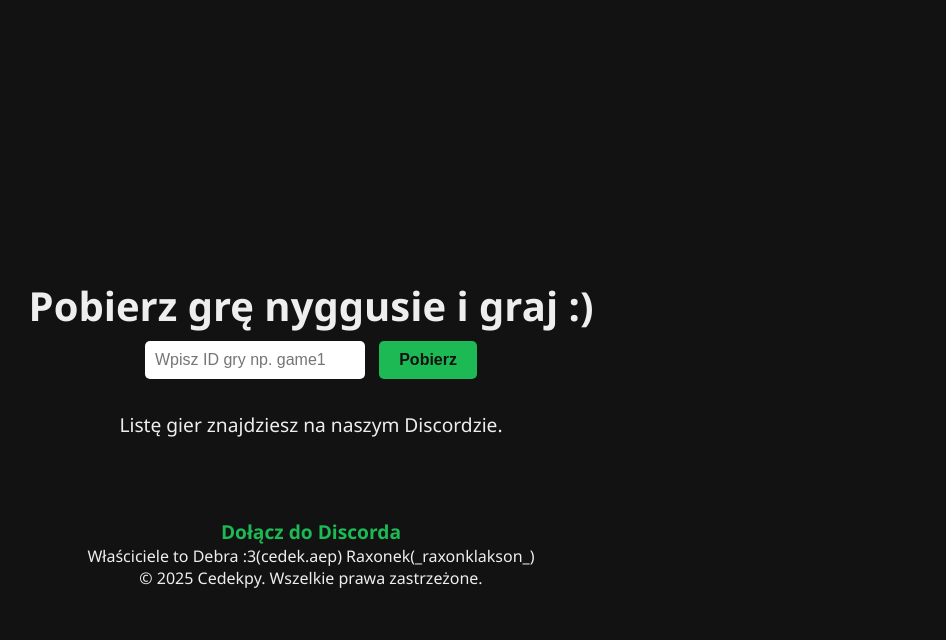
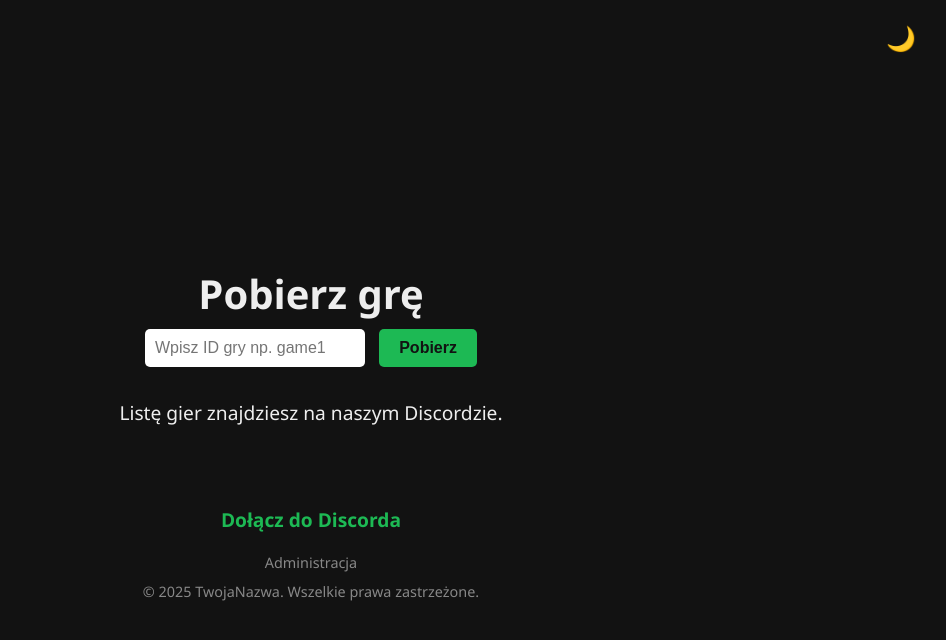
Before and after one commit to cedekpy/nwm, a plain HTML site: page index.html in a window 1280 px wide. Shown: the whole page, without its empty margins (329-1275 px from the left). Drawn offline with Linux system fonts and the light colour scheme.

Commit message:
Update index.html

```diff
--- a/index.html
+++ b/index.html
@@ -4,9 +4,25 @@
   <meta charset="UTF-8" />
   <title>Pobierz grę</title>
   <style>
+    :root {
+      --bg-color: #121212;
+      --text-color: #eee;
+      --button-bg: #1db954;
+      --button-text: #121212;
+      --footer-color: #888;
+    }
+
+    body.light {
+      --bg-color: #f4f4f4;
+      --text-color: #111;
+      --button-bg: #007bff;
+      --button-text: #fff;
+      --footer-color: #666;
+    }
+
     body {
-  background-color: #121212;
-  color: #eee;
+      background-color: var(--bg-color);
+      color: var(--text-color);
       font-family: 'Segoe UI', Tahoma, Geneva, Verdana, sans-serif;
       display: flex;
       flex-direction: column;
@@ -17,16 +33,20 @@
       text-align: center;
       padding: 20px;
       position: relative;
+      transition: background 0.3s, color 0.3s;
     }
+
     h1 {
       font-size: 2.5rem;
       margin-bottom: 0.5rem;
     }
+
     p {
       font-size: 1.2rem;
       margin-top: 0;
       margin-bottom: 2rem;
     }
+
     input[type="text"] {
       padding: 10px;
       font-size: 1rem;
@@ -36,37 +56,73 @@
       margin-right: 10px;
       outline: none;
     }
+
     button {
       padding: 10px 20px;
       font-size: 1rem;
       border: none;
       border-radius: 5px;
-      background-color: #1db954;
-      color: #121212;
+      background-color: var(--button-bg);
+      color: var(--button-text);
       font-weight: bold;
       cursor: pointer;
       transition: background-color 0.3s ease;
     }
+
     button:hover {
-      background-color: #17a74a;
+      opacity: 0.9;
     }
+
     a {
-      color: #1db954;
+      color: var(--button-bg);
       text-decoration: none;
       font-weight: bold;
       font-size: 1.2rem;
       margin-top: 3rem;
     }
+
     a:hover {
       text-decoration: underline;
     }
+
     .download-section {
       margin-bottom: 2rem;
+    }
+
+    .administracja {
+      font-size: 0.9rem;
+      color: var(--footer-color);
+      margin-top: 20px;
+    }
+
+    footer {
+      font-size: 0.9rem;
+      color: var(--footer-color);
+      margin-top: 10px;
+    }
+
+    #themeToggle {
+      position: absolute;
+      top: 15px;
+      right: 15px;
+      background: none;
+      border: none;
+      font-size: 1.5rem;
+      color: var(--text-color);
+      cursor: pointer;
+      transition: transform 0.2s;
+    }
+
+    #themeToggle:hover {
+      transform: scale(1.2);
     }
   </style>
 </head>
 <body>
-  <h1>Pobierz grę nyggusie i graj :)</h1>
+  <!-- Przycisk zmiany motywu -->
+  <button id="themeToggle" title="Zmień motyw">🌙</button>
+
+  <h1>Pobierz grę</h1>
 
   <div class="download-section">
     <input type="text" id="gameId" placeholder="Wpisz ID gry np. game1" />
@@ -74,14 +130,14 @@
   </div>
 
   <p>Listę gier znajdziesz na naszym Discordzie.</p>
-  <a href="https://dc.gg/cedek" target="_blank" rel="noopener noreferrer">
+  <a href="https://discord.gg/twoj-link" target="_blank" rel="noopener noreferrer">
     Dołącz do Discorda
   </a>
-  <div class="Właściciele">Właściciele to
-  Debra :3(cedek.aep)
-  Raxonek(_raxonklakson_)</div>
+
+  <div class="administracja">Administracja</div>
+
   <footer>
-    © 2025 Cedekpy. Wszelkie prawa zastrzeżone.
+    © 2025 TwojaNazwa. Wszelkie prawa zastrzeżone.
   </footer>
 
   <script>
@@ -92,10 +148,15 @@
         alert('Wpisz ID gry!');
         return;
       }
-      const url = `${id}.zip`; // Pliki w głównym katalogu repozytorium
-      // Próba pobrania pliku przez zmianę lokalizacji strony
+      const url = `${id}.zip`;
       window.location.href = url;
     }
+
+    const themeToggle = document.getElementById('themeToggle');
+    themeToggle.addEventListener('click', () => {
+      document.body.classList.toggle('light');
+      themeToggle.textContent = document.body.classList.contains('light') ? '🌙' : '☀️';
+    });
   </script>
 </body>
 </html>
```
Lines whose indentation alone changed are shown as unchanged.
